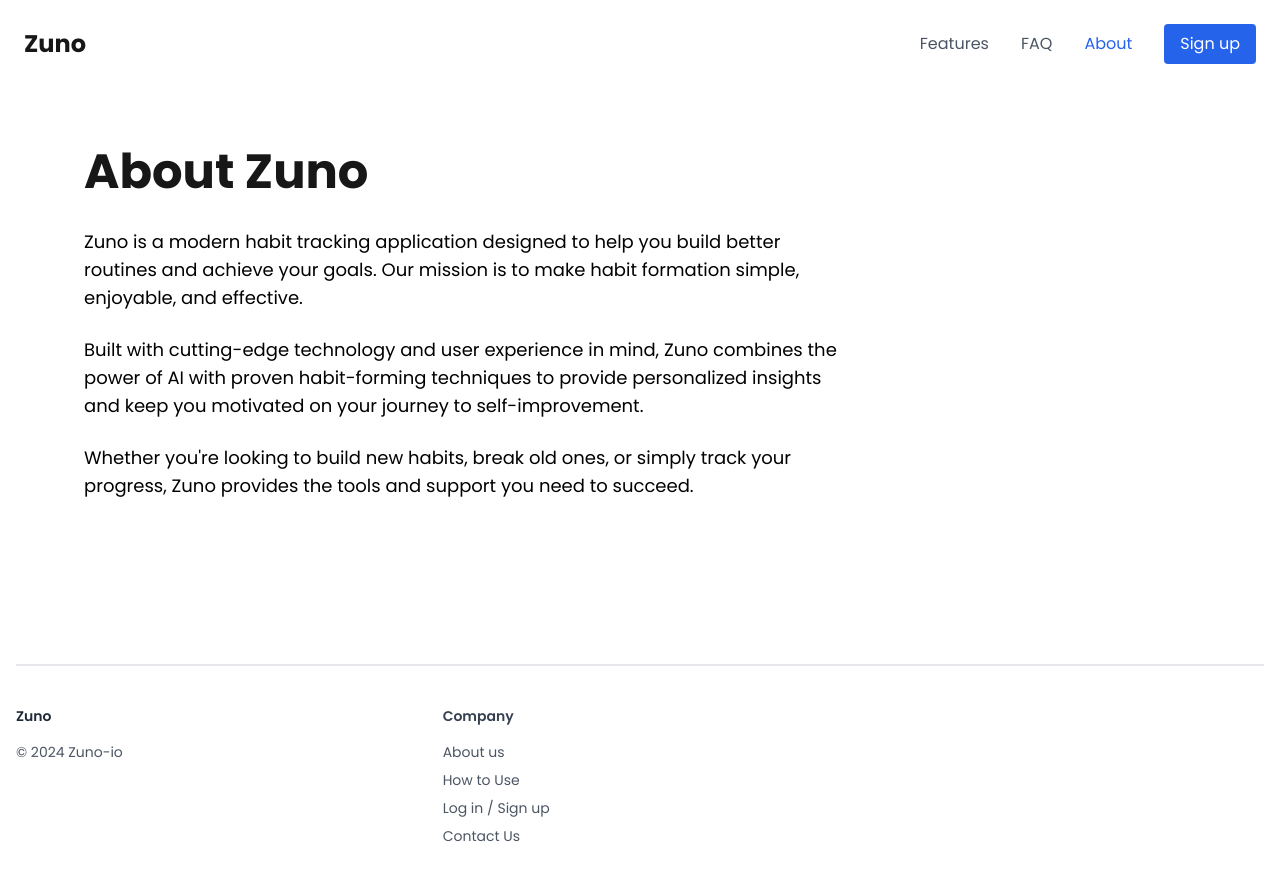
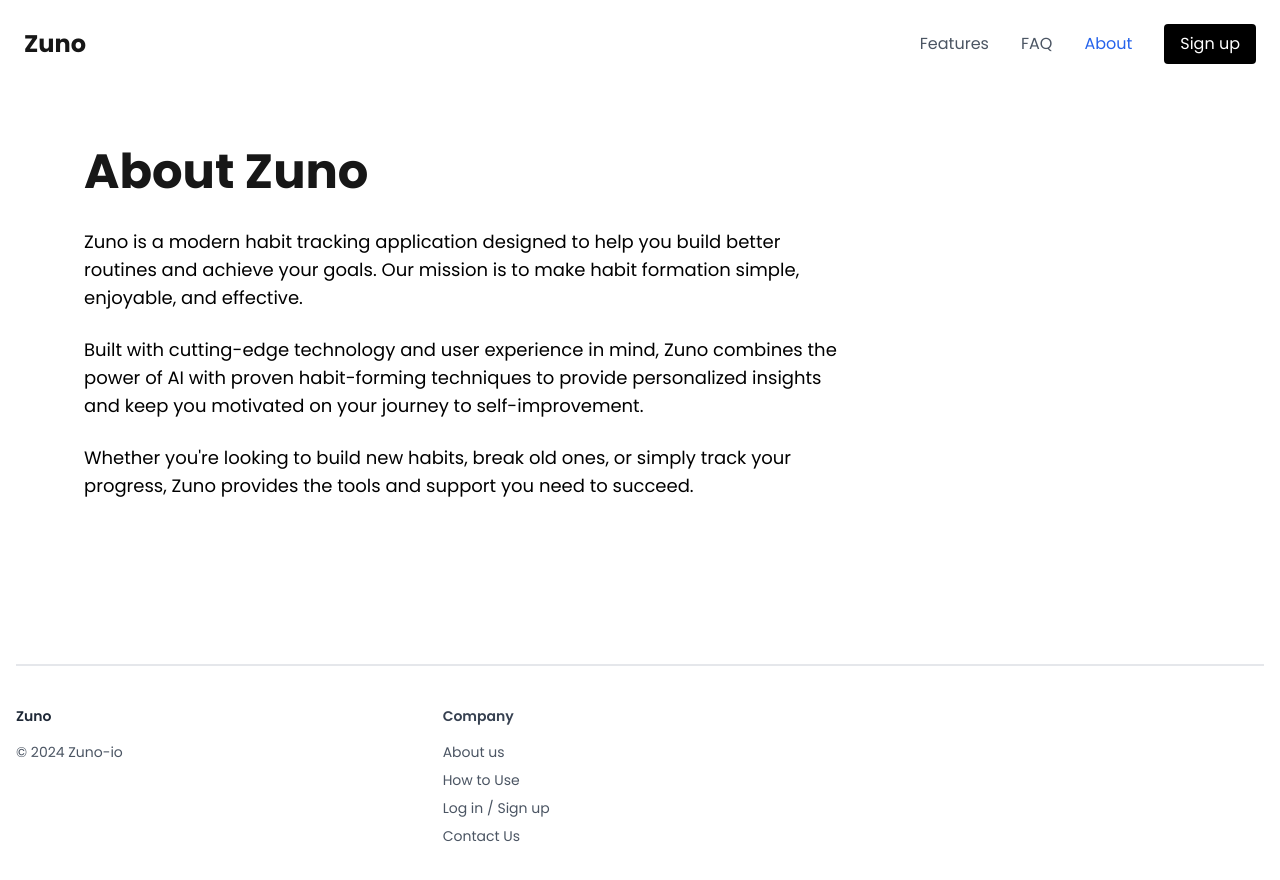
Before and after one commit to gyimadu/habit-tracker, a Next.js app: page /about in a window 1280 px wide. Shown: the top 880 px of the page. Built offline with nearby package versions, Linux system fonts and the light colour scheme; no server answers.

Commit message:
minor changes to buttons

```diff
--- a/src/app/page.tsx
+++ b/src/app/page.tsx
@@ -86,7 +86,7 @@ export default function Home() {
             {!isAddingHabit ? (
               <button
                 onClick={() => setIsAddingHabit(true)}
-                className="bg-blue-600 border-blue-600 text-white px-4 py-2.5 rounded-lg hover:bg-blue-800 transition"
+                className="bg-black border-black text-white px-4 py-2.5 rounded-lg hover:bg-blue-800 transition"
               >
                 + Get Started
               </button>
--- a/src/components/NavBar.tsx
+++ b/src/components/NavBar.tsx
@@ -63,7 +63,7 @@ export default function NavBar() {
                 <span className="text-gray-600 text-sm mr-2">{session.user?.email}</span>
                 <button
                   onClick={() => signOut()}
-                  className="px-4 py-2 bg-blue-600 text-white rounded hover:bg-blue-700 transition-colors"
+                  className="px-4 py-2 bg-black  text-white rounded hover:bg-gray-800 transition-colors"
                 >
                   Sign out
                 </button>
@@ -71,7 +71,7 @@ export default function NavBar() {
             ) : (
               <Link
                 href="/auth/signup"
-                className="px-4 py-2 bg-blue-600 text-white rounded hover:bg-blue-700 transition-colors"
+                className="px-4 py-2 bg-black text-white rounded hover:bg-gray-800 transition-colors"
               >
                 Sign up
               </Link>
```
